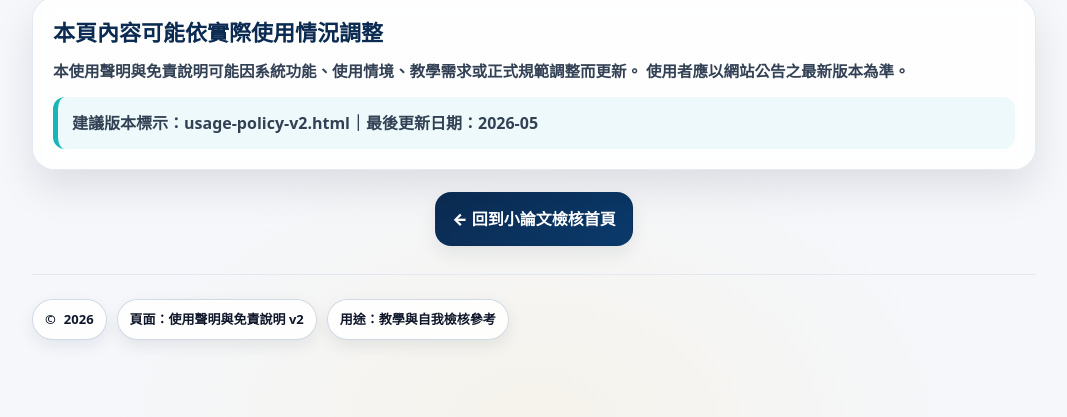
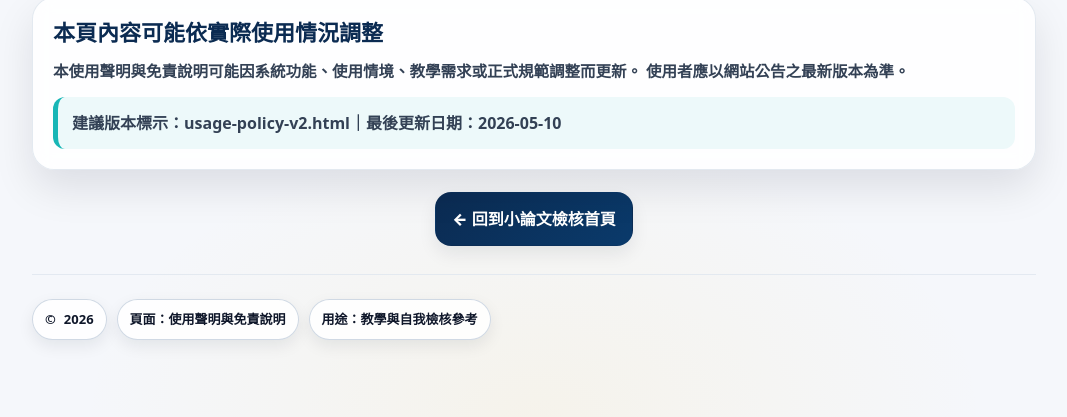
Before and after one commit to r91628120/thesis-checker, a Jekyll site: the page thesis-format/usage-policy-v2.html, which Jekyll copies as it is, in a window 1280 px wide and 900 px high, scrolled down 3613 px. Shown: the part 480-897 px from the top of the window, without its empty margins (106-1173 px from the left). Built offline with Jekyll 4.4.1, drawn with Linux system fonts in a browser that asks for light colours; some of the changed text lies outside the part shown.

Commit message:
Add files via upload

```diff
--- a/thesis-format/usage-policy-v2.html
+++ b/thesis-format/usage-policy-v2.html
@@ -3,8 +3,8 @@
 <head>
   <meta charset="utf-8" />
   <meta name="viewport" content="width=device-width,initial-scale=1" />
-  <title>使用聲明與免責說明 v2｜高中職小論文格式自我檢核輔助系統</title>
-  <meta name="description" content="高中職小論文格式自我檢核輔助系統使用聲明與免責說明 v2，說明系統定位、使用範圍、AI限制、資料處理與禁止用途。" />
+  <title>使用聲明與免責說明｜高中職小論文格式自我檢核輔助系統</title>
+  <meta name="description" content="高中職小論文格式自我檢核輔助系統使用聲明與免責說明 ，說明系統定位、使用範圍、AI限制、資料處理與禁止用途。" />
   <meta name="theme-color" content="#0b2b52" />
 
   <style>
@@ -329,11 +329,11 @@
 
     <header class="topbar">
       <h1 class="siteTitle">高中職小論文格式自我檢核輔助系統</h1>
-      <p class="siteSub">使用聲明與免責說明 v2｜教學與自我檢核參考用途</p>
+      <p class="siteSub">使用聲明與免責說明｜教學與自我檢核參考用途</p>
     </header>
 
     <section class="hero">
-      <h1>📘 使用聲明與免責說明 v2</h1>
+      <h1>📘 使用聲明與免責說明</h1>
       <p>
         本頁說明本系統之定位、使用範圍、AI 分析限制、資料處理提醒與禁止用途。
         使用本系統前，請先完整閱讀本頁內容。
@@ -558,7 +558,7 @@
         使用者應以網站公告之最新版本為準。
       </p>
       <div class="infoBox">
-        建議版本標示：usage-policy-v2.html｜最後更新日期：2026-05
+        建議版本標示：usage-policy-v2.html｜最後更新日期：2026-05-10
       </div>
     </section>
 
@@ -569,7 +569,7 @@
     <footer>
       <div class="footTop">
         <div class="footTag">© <span id="yearNow"></span></div>
-        <div class="footTag">頁面：使用聲明與免責說明 v2</div>
+        <div class="footTag">頁面：使用聲明與免責說明</div>
         <div class="footTag">用途：教學與自我檢核參考</div>
       </div>
     </footer>
```
